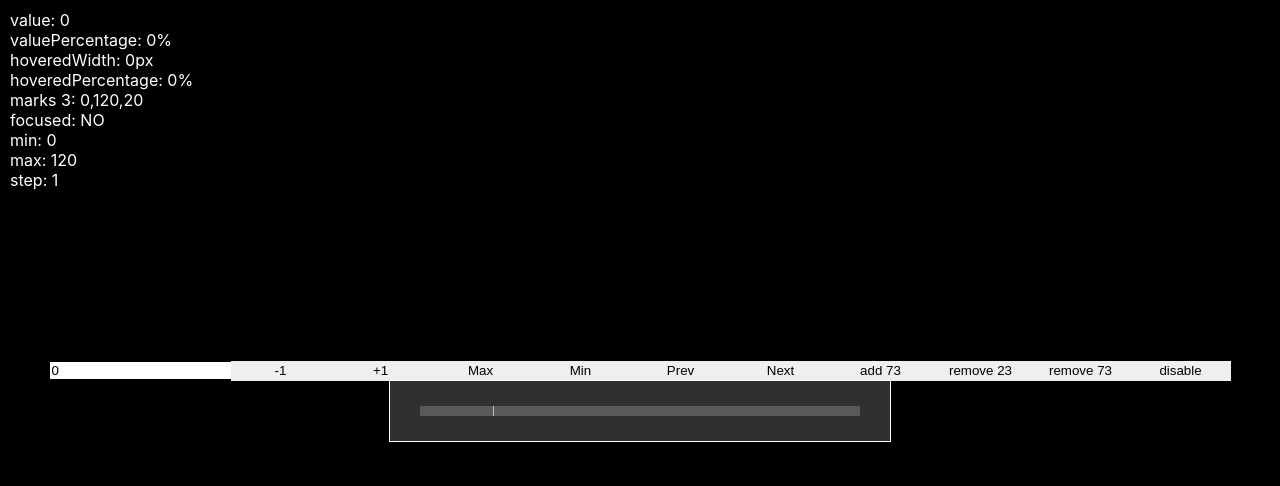
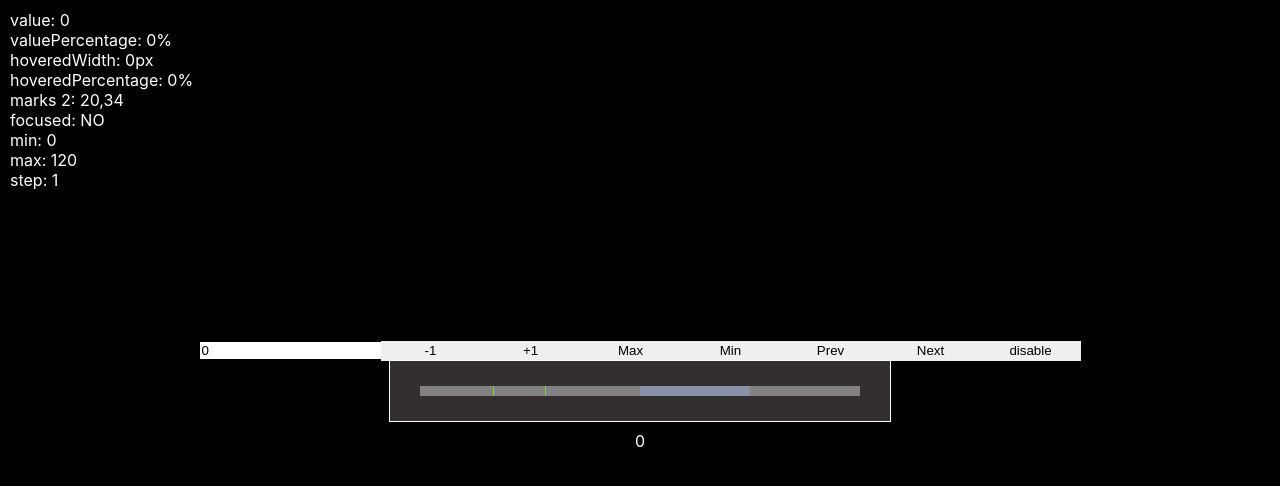
Before and after one commit to facinick/seekplus, a React (Create React App) app: page / in a window 1280 px wide. Shown: the top 486 px of the page. Built offline with nearby package versions, Linux system fonts and the light colour scheme.

Commit message:
4444534ff

```diff
--- a/src/components/app/App.scss
+++ b/src/components/app/App.scss
@@ -59,3 +59,8 @@ button {
 	width: 100px;
 	height: 20px;
 }
+
+#cur-value{
+	color: white;
+	margin: 10px;
+}
--- a/src/components/app/App.tsx
+++ b/src/components/app/App.tsx
@@ -42,21 +42,19 @@ class App extends React.Component<Props, State> {
     return (
       <main>
         <div id="progress-controls-container">
-          <input min={0} max={totalDuration} step={1} onChange={(event) => this.setState({ currentDuration: Number(event.target.value) })} value={currentDuration} id="seekbarinput" />
+          <input readOnly min={0} max={totalDuration} step={1} onChange={(event) => this.setState({ currentDuration: Number(event.target.value) })} value={currentDuration} id="seekbarinput" />
           <button onClick={(event) => { this.seekbar?.shiftDown() }} >{`-${step}`}</button>
           <button onClick={(event) => { this.seekbar?.shiftUp() }} >{`+${step}`}</button>
           <button onClick={(event) => { this.seekbar?.shiftMax() }} >{`Max`}</button>
           <button onClick={(event) => { this.seekbar?.shiftMin() }} >{`Min`}</button>
           <button onClick={(event) => { this.seekbar?.shiftPrevious() }} >{`Prev`}</button>
           <button onClick={(event) => { this.seekbar?.shiftNext() }} >{`Next`}</button>
-          <button onClick={(event) => { this.seekbar?.addMark(73) }} >{`add 73`}</button>
-          <button onClick={(event) => { this.seekbar?.removeMark(23) }} >{`remove 23`}</button>
-          <button onClick={(event) => { this.seekbar?.removeMark(73) }} >{`remove 73`}</button>
           <button onClick={() => this.setState((oldState: State) => ({ disable: !oldState.disable }))} >{`${disable ? "enable" : "disable"}`}</button>
         </div>
         <div id="progress-container">
-          <SeekBar ref={this.setSeekbar} onChange={(value: number) => this.setState({ currentDuration: value })} disable={disable} isTouch={is_touch} value={currentDuration} min={0} max={totalDuration} step={step} />
+          <SeekBar ranges={[{start: 60, end: 90}]} marks={[20, 34]} ref={this.setSeekbar} onChange={(value: number) => this.setState({ currentDuration: value })} disable={disable} isTouch={is_touch} value={currentDuration} min={0} max={totalDuration} step={step} />
         </div>
+        <span id="cur-value"> {currentDuration} </span>
       </main>
     );
   }
--- a/src/components/seekbar/SeekBar.scss
+++ b/src/components/seekbar/SeekBar.scss
@@ -5,6 +5,7 @@ $progress-interactive-area: 16px;
 $progress-color: #DB4437;
 $progress-dot-color: #F4B400;
 $progress-hover-color: #0F9D58;
+$progress-range-color: #8b9dc3;
 $progress-all-color: white;
 
 @mixin no-select() {
@@ -74,7 +75,7 @@ $progress-all-color: white;
         #all {
             position: absolute;
             height: 100%;
-            opacity: 0.2;
+            opacity: 0.4;
             background-color: $progress-all-color;
             z-index: 1;
             pointer-events: none;
@@ -94,6 +95,7 @@ $progress-all-color: white;
             height: 100%;
             background: $progress-color;
             z-index: 3;
+            opacity: 1;
             transition: none;
             pointer-events: none;
         }
@@ -101,10 +103,20 @@ $progress-all-color: white;
         .mark{
             width: 1px;
             height: 100%;
+            opacity: 0.6;
             background-color: chartreuse;
             position: absolute;
             z-index: 3;
         }
+
+        .range{
+            height: 100%;
+            opacity: 0.6;
+            background-color: $progress-range-color;
+            position: absolute;
+            z-index: 3;
+        }
+
     }
 
     #progress-dot {
--- a/src/components/seekbar/SeekBar.tsx
+++ b/src/components/seekbar/SeekBar.tsx
@@ -1,4 +1,5 @@
 import * as React from 'react';
+import { start } from 'repl';
 import './SeekBar.scss';
 interface Props {
   onChange: (value: number) => void;
@@ -8,13 +9,15 @@ interface Props {
   min: number;
   max: number;
   step: number;
+
+  marks: Array<number>;
+  ranges: Array<{ start: number; end: number }>;
 }
 
 interface State {
   dragging: boolean;
   value: number;
   hoveredWidth: number;
-  marks: Array<number>;
   hovering: boolean;
   focused: boolean;
   animate: boolean;
@@ -36,7 +39,7 @@ const next = (arr: Array<number>, currentValue: number) => {
     }
   }
   console.log(nextValue);
-  nextValue = Math.min(Math.max.apply(0, arr),nextValue);
+  nextValue = Math.min(Math.max.apply(0, arr), nextValue);
   return nextValue;
 }
 
@@ -49,7 +52,7 @@ const previous = (arr: Array<number>, currentValue: number) => {
     }
   }
   console.log(prevValue);
-  prevValue = Math.max(Math.min.apply(0, arr),prevValue);
+  prevValue = Math.max(Math.min.apply(0, arr), prevValue);
   return prevValue;
 }
 
@@ -70,7 +73,6 @@ export class SeekBar extends React.Component<Props, State> {
       animate: false,
       value: this.props.value,
       hoveredWidth: 0,
-      marks: [props.min, props.max, 20],
     };
     this.setupKeyboardControl();
   }
@@ -121,9 +123,9 @@ export class SeekBar extends React.Component<Props, State> {
   }
 
   startDragging = (event: React.PointerEvent<HTMLDivElement>) => {
-    if(this.interactiveDiv) {
+    if (this.interactiveDiv) {
       this.interactiveDiv.setPointerCapture(event.pointerId);
-      if(!this.interactiveDiv.hasPointerCapture(event.pointerId)){
+      if (!this.interactiveDiv.hasPointerCapture(event.pointerId)) {
         return;
       }
       this.interactiveDiv.addEventListener("pointermove", this.keepDragging);
@@ -140,47 +142,22 @@ export class SeekBar extends React.Component<Props, State> {
     }
   }
 
-  addMark = (mark: number) => {
-    if(this.state.marks.indexOf(mark) > -1) {
-      console.log(`mark ${mark} already exists...`);
-    } else {
-      const marks = this.state.marks;
-      marks.push(mark);
-      this.setState({
-        marks,
-      })
-    }
-  }
-
-  removeMark = (mark: number) => {
-    const marks = this.state.marks;
-    const index = marks.indexOf(mark);
-    if(index > -1) {
-      marks.splice(index, 1);
-      this.setState({
-        marks,
-      })
-    } else {
-      console.log(`mark ${mark} doesn't exist...`);
-    }
-  }
-
   keepDragging = (event: any): void => {
-    if(this.interactiveDiv) {
+    if (this.interactiveDiv) {
       console.log(`dragging`);
       //@ts-ignore
       document.getElementById("drag").innerText = "dragging";
       //@ts-ignore
       document.getElementById("capture").innerText = this.interactiveDiv.hasPointerCapture(event.pointerId) ? "Capturing" : "Not Capturing";
-      this.setState({animate: false})
+      this.setState({ animate: false })
       this.setvalueFromPointerEvent(event);
     }
   }
 
   stopDragging = (event: any): void => {
-    if(this.interactiveDiv) {
+    if (this.interactiveDiv) {
       this.interactiveDiv.removeEventListener("pointermove", this.keepDragging);
-      if(!this.interactiveDiv.hasPointerCapture(event.pointerId)){
+      if (!this.interactiveDiv.hasPointerCapture(event.pointerId)) {
         return;
       }
       this.interactiveDiv.releasePointerCapture(event.pointerId);
@@ -196,8 +173,8 @@ export class SeekBar extends React.Component<Props, State> {
   }
 
   setvalueFromPointerEvent = (event?: any) => {
-    if(this.interactiveDiv) {
-      const left = this.state.hoveredWidth || event.clientX -  event.currentTarget.getBoundingClientRect().left;
+    if (this.interactiveDiv) {
+      const left = this.state.hoveredWidth || event.clientX - event.currentTarget.getBoundingClientRect().left;
       const value = (this.state.hoveredWidth || left) - interactivePaddingX;
       const width = this.interactiveDiv.getBoundingClientRect().width - 2 * interactivePaddingX;
       const newValue = (this.props.max - this.props.min) * (value / width);
@@ -210,10 +187,10 @@ export class SeekBar extends React.Component<Props, State> {
       const value = this.state.hoveredWidth;
       const max = this.interactiveDiv.getBoundingClientRect().width;
       let percentage = (value - interactivePaddingX) / (max - 2 * interactivePaddingX) * 100;
-      if(percentage < 0) {
+      if (percentage < 0) {
         percentage = 0;
       }
-      if(percentage > 100) {
+      if (percentage > 100) {
         percentage = 100;
       }
       return percentage;
@@ -224,6 +201,18 @@ export class SeekBar extends React.Component<Props, State> {
 
   getValuePercentage = () => {
     return this.state.value * 100 / this.props.max;
+  }
+
+  getRangeWidthPercentage = (range: {start: number; end: number}) => {
+    const {start, end} = range;
+    const rangeWidth = end - start;
+    const totalWidth = this.props.max - this.props.min;
+    return rangeWidth * 100 / totalWidth;
+  }
+
+  getRangeLeftPercentage = (range: {start: number; end: number}) => {
+    const {start} = range;
+    return start * 100 / this.props.max;
   }
 
   getMarkPercentage = (mark: number) => {
@@ -239,11 +228,11 @@ export class SeekBar extends React.Component<Props, State> {
     const value = this.state.value;
     const valuePercentage = value * 100 / (this.props.max);
     const hoveredWidth = this.state.hoveredWidth;
-    const { max, min ,isTouch, disable} = this.props;
+    const { max, min, isTouch, disable, marks, ranges } = this.props;
     const disableHoverInteractions = isTouch || disable;
     const disablePointerInteractions = disable;
 
-    const { hovering, dragging, marks, focused, animate } = this.state;
+    const { hovering, dragging, focused, animate } = this.state;
 
     return (
       <>
@@ -265,14 +254,14 @@ export class SeekBar extends React.Component<Props, State> {
             paddingBottom: `${interactivePaddingY}px`,
           }}
           ref={this.setInteractiveElement}
-          onMouseEnter={disableHoverInteractions ? () => {} : this.onHoverStart }
-          onMouseLeave={disableHoverInteractions ? () => {} : this.onHoverEnd}
-          onMouseMove={disableHoverInteractions ? () => {} : this.onHover}
+          onMouseEnter={disableHoverInteractions ? () => { } : this.onHoverStart}
+          onMouseLeave={disableHoverInteractions ? () => { } : this.onHoverEnd}
+          onMouseMove={disableHoverInteractions ? () => { } : this.onHover}
           aria-label={`${this.state.value}`}
-          onPointerDown={disablePointerInteractions ? () => {} : this.startDragging}
-          onPointerUp={disablePointerInteractions ? () => {} : this.stopDragging}
-          onFocus={()=> this.setState({focused: true})}
-          onBlur={()=> this.setState({focused: false})}
+          onPointerDown={disablePointerInteractions ? () => { } : this.startDragging}
+          onPointerUp={disablePointerInteractions ? () => { } : this.stopDragging}
+          onFocus={() => this.setState({ focused: true })}
+          onBlur={() => this.setState({ focused: false })}
           tabIndex={0}
           role='slider'
         >
@@ -283,7 +272,15 @@ export class SeekBar extends React.Component<Props, State> {
               <div id="hovered" style={{ width: `${this.getHoveredPercentage()}%` }} />
               <div id="played" style={{ width: `${this.getValuePercentage()}%` }} />
               {marks.map(mark => (
-                <div key={mark} style={{left: `${this.getMarkPercentage(mark)}%`}} className={mark === min || mark === max ? '' : 'mark'} />
+                <div key={mark} style={{ left: `${this.getMarkPercentage(mark)}%` }} className={mark === min || mark === max ? '' : 'mark'} />
+              ))}
+
+              {ranges.map(range => (
+                <div
+                  key={range.start * range.end * Math.random() * Math.random() * Math.random()}
+                  style={{ width: `${this.getRangeWidthPercentage(range)}%`, left: `${this.getRangeLeftPercentage(range)}%` }}
+                  className='range'
+                />
               ))}
             </div>
 
@@ -306,27 +303,27 @@ export class SeekBar extends React.Component<Props, State> {
           <p>hoveredPercentage: {this.getHoveredPercentage()}%</p>
           {dragging && <p>dragging</p>}
           {hovering && <p>hovering</p>}
-          <p>marks {this.state.marks.length}: { this.state.marks.sort().toString()}</p>
+          <p>marks {marks.length}: {marks.sort().toString()}</p>
           <p>focused: {focused ? "YES" : "NO"}</p>
           <p>min: {min}</p>
           <p>max: {max}</p>
           <p>step: {this.props.step}</p>
           {this.props.isTouch && <p>Touch</p>}
-          { this.interactiveDiv && <p>progresbar width with padding: {this.interactiveDiv.clientWidth}</p>}
-          { this.interactiveDiv && <p>progresbar width without padding: {this.interactiveDiv.clientWidth - 2 * interactivePaddingX}</p>}
+          {this.interactiveDiv && <p>progresbar width with padding: {this.interactiveDiv.clientWidth}</p>}
+          {this.interactiveDiv && <p>progresbar width without padding: {this.interactiveDiv.clientWidth - 2 * interactivePaddingX}</p>}
         </div>
       </>
     );
   }
 
   shiftNext = (): void => {
-    const newValue = next(this.state.marks, this.state.value);
+    const newValue = next([this.props.min, this.props.max, ...this.props.marks], this.state.value);
 
     this.setValue(newValue);
   }
 
   shiftPrevious = (): void => {
-    const newValue = previous(this.state.marks, this.state.value);
+    const newValue = previous([this.props.min, this.props.max, ...this.props.marks], this.state.value);
 
     this.setValue(newValue);
   }
@@ -361,7 +358,7 @@ export class SeekBar extends React.Component<Props, State> {
     if (this.state.value === valueRound(value, this.props.step)) {
       return;
     }
-    this.setState({ value: valueRound(value, this.props.step)}, () => {
+    this.setState({ value: valueRound(value, this.props.step) }, () => {
       this.props.onChange(this.state.value);
     });
   }
```
Lines whose indentation alone changed are shown as unchanged.
